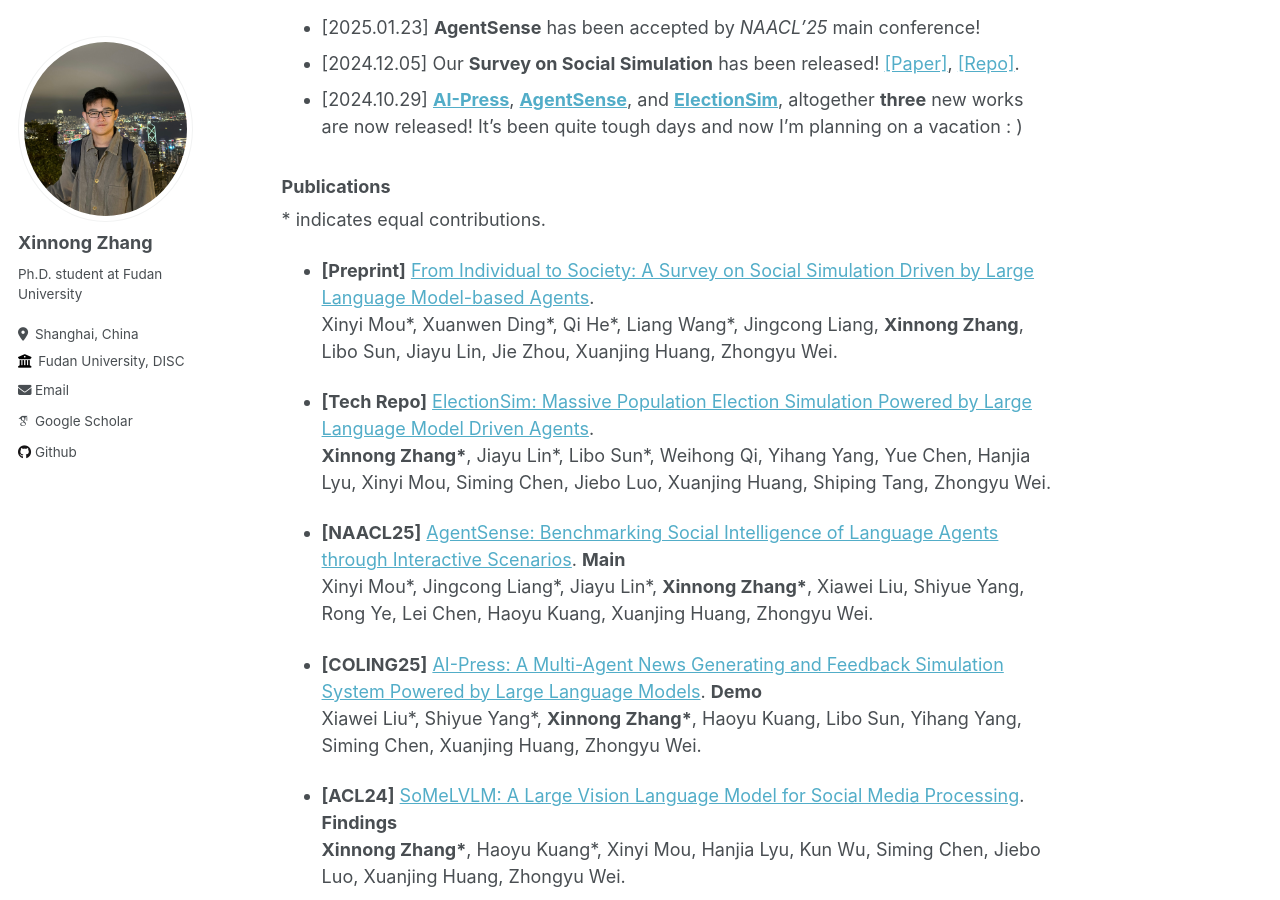
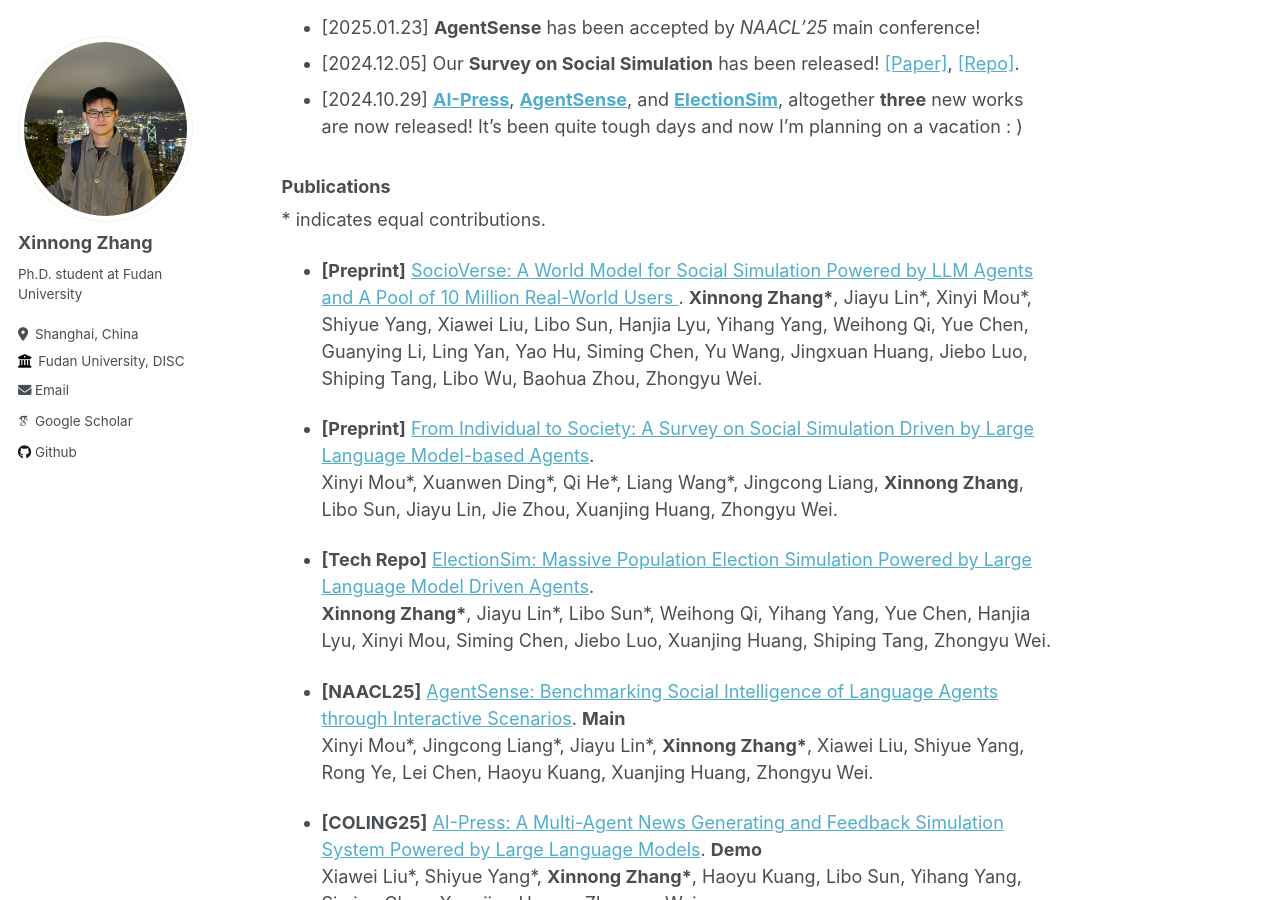
Before and after one commit to Lishi905/lishi905.github.io, a Jekyll site: the page built from _pages/about.md, in a window 1280 px wide and 900 px high, scrolled down 455 px. Built offline with Jekyll 4.4.1, drawn with Linux system fonts in a browser that asks for light colours; some web fonts are replaced.

Commit message:
Update about.md

```diff
--- a/_pages/about.md
+++ b/_pages/about.md
@@ -24,6 +24,10 @@ Currently, I'm excited about the following topics:
 ### Publications
 \* indicates equal contributions.
 
+- **\[Preprint\]** [SocioVerse: A World Model for Social Simulation Powered by LLM Agents and A Pool of 10 Million Real-World Users
+](https://arxiv.org/abs/2504.10157).
+  **Xinnong Zhang\***, Jiayu Lin\*, Xinyi Mou\*, Shiyue Yang, Xiawei Liu, Libo Sun, Hanjia Lyu, Yihang Yang, Weihong Qi, Yue Chen, Guanying Li, Ling Yan, Yao Hu, Siming Chen, Yu Wang, Jingxuan Huang, Jiebo Luo, Shiping Tang, Libo Wu, Baohua Zhou, Zhongyu Wei.
+
 - **\[Preprint\]** [From Individual to Society: A Survey on Social Simulation Driven by Large Language Model-based Agents](https://arxiv.org/abs/2412.03563).
   Xinyi Mou\*, Xuanwen Ding\*, Qi He\*, Liang Wang\*, Jingcong Liang, **Xinnong Zhang**, Libo Sun, Jiayu Lin, Jie Zhou, Xuanjing Huang, Zhongyu Wei.
 
```
